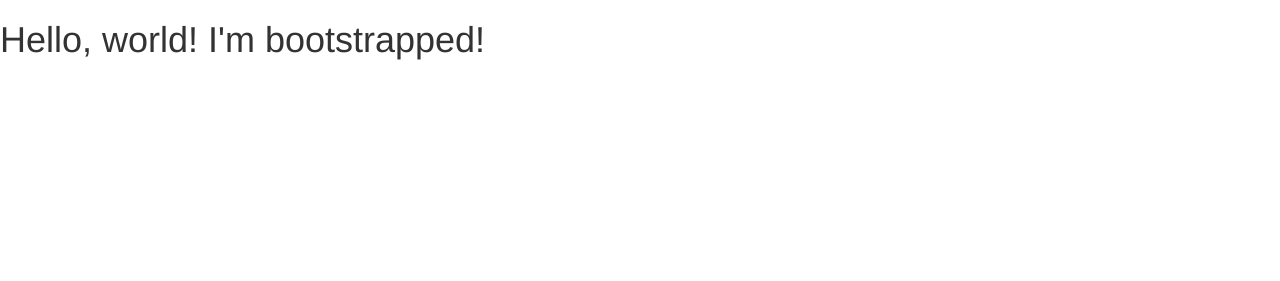
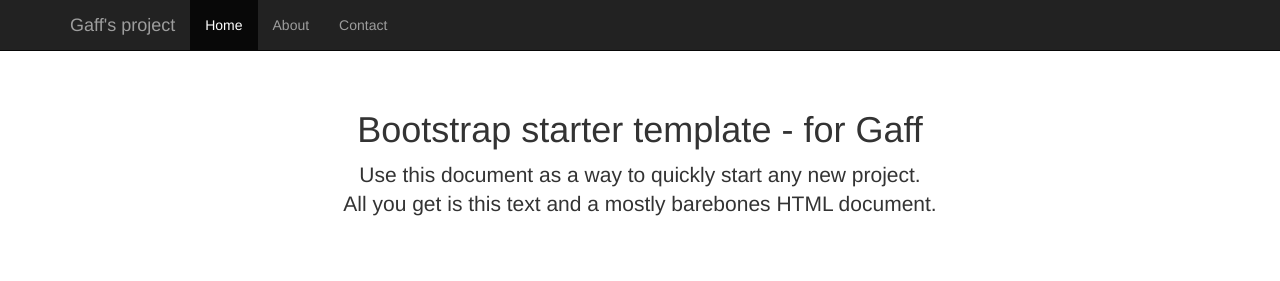
Before and after one commit to Gaff/pgp.help, a plain HTML site: page index.html in a window 1280 px wide. Drawn offline with Linux system fonts and the light colour scheme.

Commit message:
More bootstrappy

```diff
--- /dev/null
+++ b/css/mytemplate.css
@@ -0,0 +1,7 @@
+body {
+  padding-top: 50px;
+}
+.starter-template {
+  padding: 40px 15px;
+  text-align: center;
+}
--- a/index.html
+++ b/index.html
@@ -9,6 +9,7 @@
 
     <!-- Bootstrap -->
     <link href="css/bootstrap.min.css" rel="stylesheet">
+    <link href="css/mytemplate.css" rel="stylesheet">
 
     <!-- HTML5 shim and Respond.js for IE8 support of HTML5 elements and media queries -->
     <!-- WARNING: Respond.js doesn't work if you view the page via file:// -->
@@ -18,7 +19,35 @@
     <![endif]-->
   </head>
   <body>
-    <h1>Hello, world! I'm bootstrapped!</h1>
+    <nav class="navbar navbar-inverse navbar-fixed-top">
+      <div class="container">
+        <div class="navbar-header">
+          <button type="button" class="navbar-toggle collapsed" data-toggle="collapse" data-target="#navbar" aria-expanded="false" aria-controls="navbar">
+            <span class="sr-only">Toggle navigation</span>
+            <span class="icon-bar"></span>
+            <span class="icon-bar"></span>
+            <span class="icon-bar"></span>
+          </button>
+          <a class="navbar-brand" href="#">Gaff's project</a>
+        </div>
+        <div id="navbar" class="collapse navbar-collapse">
+          <ul class="nav navbar-nav">
+            <li class="active"><a href="#">Home</a></li>
+            <li><a href="#about">About</a></li>
+            <li><a href="#contact">Contact</a></li>
+          </ul>
+        </div><!--/.nav-collapse -->
+      </div>
+    </nav>
+
+    <div class="container">
+
+      <div class="starter-template">
+        <h1>Bootstrap starter template - for Gaff</h1>
+        <p class="lead">Use this document as a way to quickly start any new project.<br> All you get is this text and a mostly barebones HTML document.</p>
+      </div>
+
+    </div><!-- /.container -->
 
     <script src="js/jquery-1.11.3.min.js"></script>
     <script src="js/bootstrap.min.js"></script>
```
